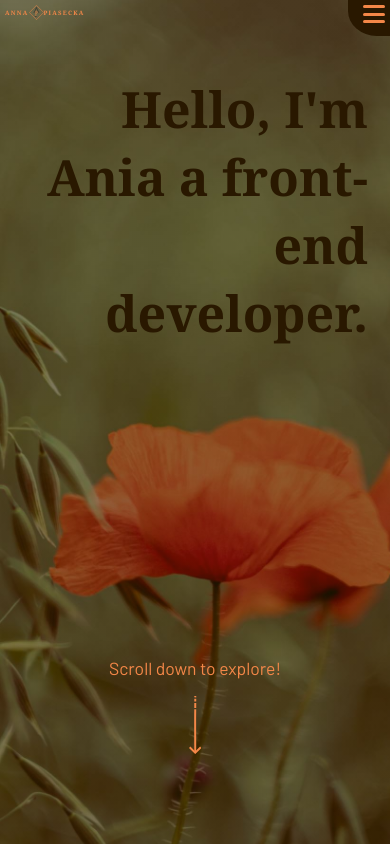
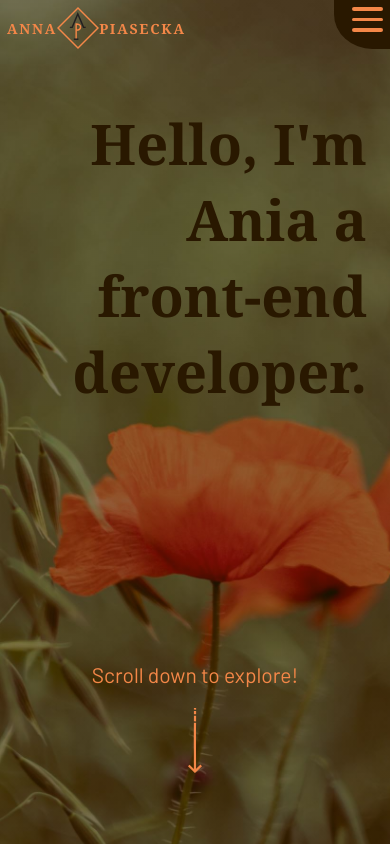
Before and after one commit to Acrophost/portfolio1-main-page, a React app: page / in a window 390 px wide. Shown: the top 844 px of the page. Built offline with nearby package versions, Linux system fonts and the light colour scheme.

Commit message:
Added hamburger menu activating transmition

```diff
--- a/src/components/Nav.js
+++ b/src/components/Nav.js
@@ -84,7 +84,9 @@ const Nav = (props) => {
         </a>
       </ul>
       <button className="nav__menu-button">
-        <div className="nav__hamburger" />
+        <div className="nav__hamburger-t"></div>
+        <div className="nav__hamburger-m"></div>
+        <div className="nav__hamburger-b"></div>
       </button>
     </header>
   );
--- a/src/styles/home.scss
+++ b/src/styles/home.scss
@@ -109,11 +109,26 @@ h1 {
 
   h1 {
     margin: 15rem 0.5rem 0 0.5rem;
-    font-size: 10rem;
+    font-size: 8rem;
     background: none;
     background-clip: none;
     -webkit-background-clip: none;
     -webkit-text-fill-color: $secondary-color;
+  }
+
+  .home__page-explore {
+    margin-top: -22rem;
+    font-size: 3rem;
+  }
+
+  .home__head-arrow {
+    width: 2rem;
+  }
+}
+
+@media (max-width: 360px) {
+  h1 {
+    font-size: 10rem;
   }
 
   .home__page-explore {
@@ -122,6 +137,6 @@ h1 {
   }
 
   .home__head-arrow {
-    width: 2.5rem;
+    width: 2rem;
   }
 }
--- a/src/styles/nav.scss
+++ b/src/styles/nav.scss
@@ -74,12 +74,6 @@ a {
 }
 
 @media (max-width: 480px) {
-  .detached {
-    & > .nav__logo-module {
-      display: none;
-    }
-  }
-
   .nav-module {
     background: none;
     ul {
@@ -87,62 +81,92 @@ a {
     }
   }
 
-  .nav__hamburger {
-    width: 4.5rem;
-    height: 0.6rem;
-    content: "";
-    background-color: $tertiary-color;
-    border-radius: 2rem;
-    margin: 1.5rem 1rem 0 0;
+  .detached {
+    & > .nav__logo-module {
+      display: none;
+    }
+  }
 
-    &::after,
-    &::before {
+  .nav__hamburger-t,
+  .nav__hamburger-m,
+  .nav__hamburger-b {
     width: 4.5rem;
     height: 0.5rem;
     content: "";
     background-color: $tertiary-color;
-      border-radius: 2rem;
-      right: 4rem;
+    border-radius: 3rem;
+    margin-right: 1rem;
+    margin-bottom: 3rem;
+    transition: 1s ease;
+  }
+
+  .nav__hamburger-m,
+  .nav__hamburger-b {
     position: absolute;
   }
 
-    &::after {
-      margin-top: 1.5rem;
+  .nav__hamburger-m {
+    top: 5.5rem;
   }
 
-    &::before {
-      margin-top: -1.5rem;
+  .nav__hamburger-b {
+    top: 7rem;
+  }
+
+  .nav__menu-button {
+    display: flex;
+    align-items: flex-start;
+    justify-content: flex-start;
+    flex-flow: column nowrap;
+    background-color: $secondary-color;
+    position: fixed;
+    top: -3rem;
+    right: -3rem;
+    height: 10rem;
+    border: none;
+    outline: none;
+    border-radius: 10% 0 10% 50%;
+    padding: 4rem 3rem 2.5rem 2.5rem;
+    transition: 1s ease;
+
+    &:active {
+      height: 100vh;
+      border-radius: 0;
+
+      .nav__hamburger-t {
+        transform: rotate(30deg);
+        margin-top: 1rem;
+      }
+
+      .nav__hamburger-m {
+        transform: rotate(90deg);
+        right: 4.8rem;
+        top: 6.05rem;
+      }
+
+      .nav__hamburger-b {
+        transform: rotate(-30deg);
+        right: 2.9rem;
+        top: 7.2rem;
       }
     }
   }
 
-.nav__menu-button {
-  display: block;
-  background-color: $secondary-color;
-  position: fixed;
-  top: -3rem;
-  right: -3rem;
-  border: none;
-  outline: none;
-  border-radius: 10% 0 10% 50%;
-  padding: 4rem 3rem 4rem 3rem;
-
-  &:active {
-    & > .nav__hamburger {
-      transform: rotate(90deg);
-      margin-right: 3rem;
-
-      &::before {
-        transform: rotate(60deg);
-        margin-right: -5.2rem;
-        margin-top: -1.9rem;
+  .nav__logo-module {
+    font-size: 2rem;
   }
 
-      &::after {
-        transform: rotate(-60deg);
-        margin-top: -1.9rem;
-        margin-right: -3rem;
+  .nav__logo {
+    width: 6rem;
   }
 }
+
+@media (max-width: 360px) {
+  .nav__logo-module {
+    font-size: 3rem;
+  }
+
+  .nav__logo {
+    width: 8rem;
   }
 }
--- a/src/styles/style.scss
+++ b/src/styles/style.scss
@@ -26,6 +26,12 @@ h2 {
 
 @media (max-width: 480px) {
   html {
+    font-size: 7px;
+  }
+}
+
+@media (max-width: 360px) {
+  html {
     font-size: 5px;
   }
 }
```
Lines whose indentation alone changed are shown as unchanged.
